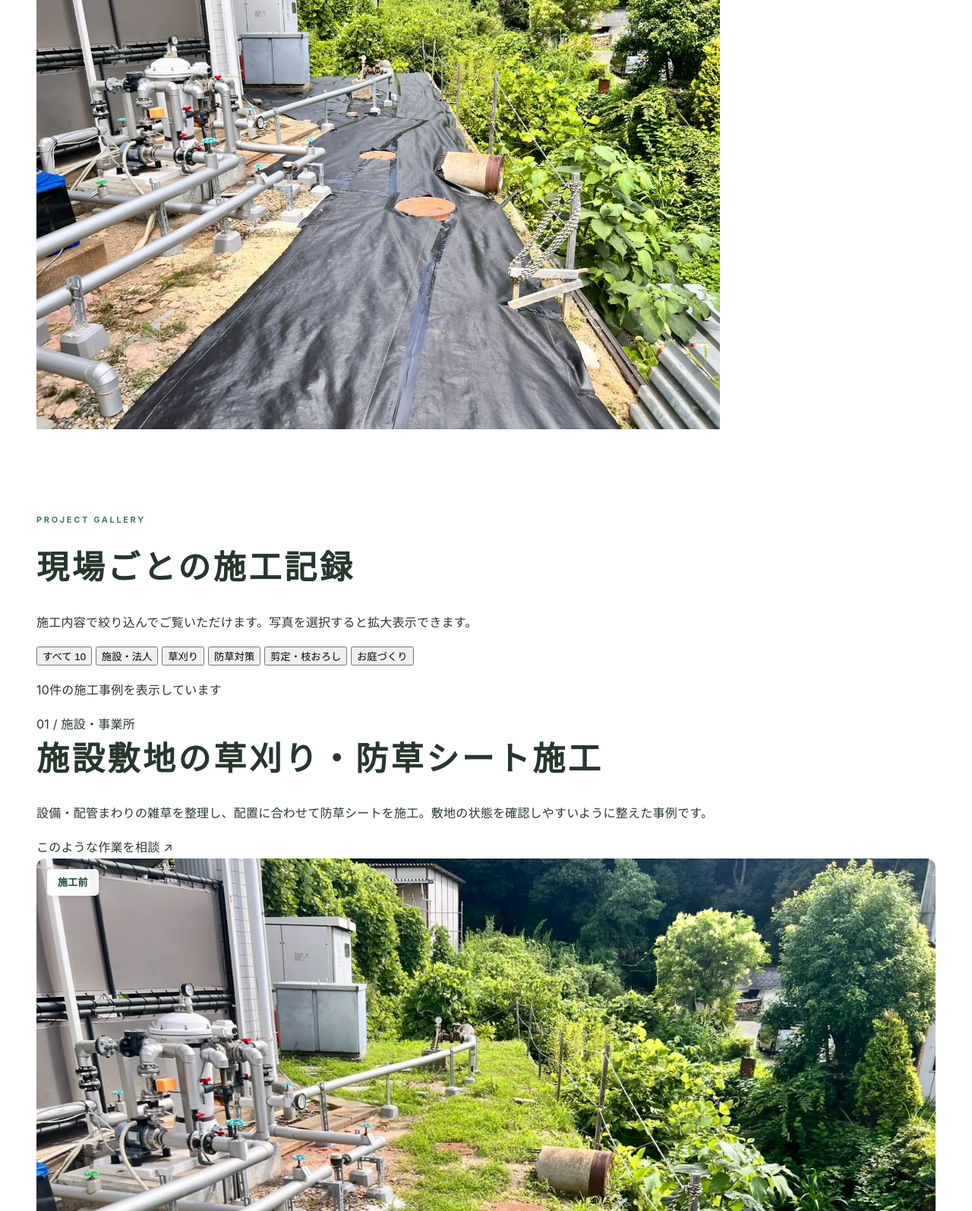
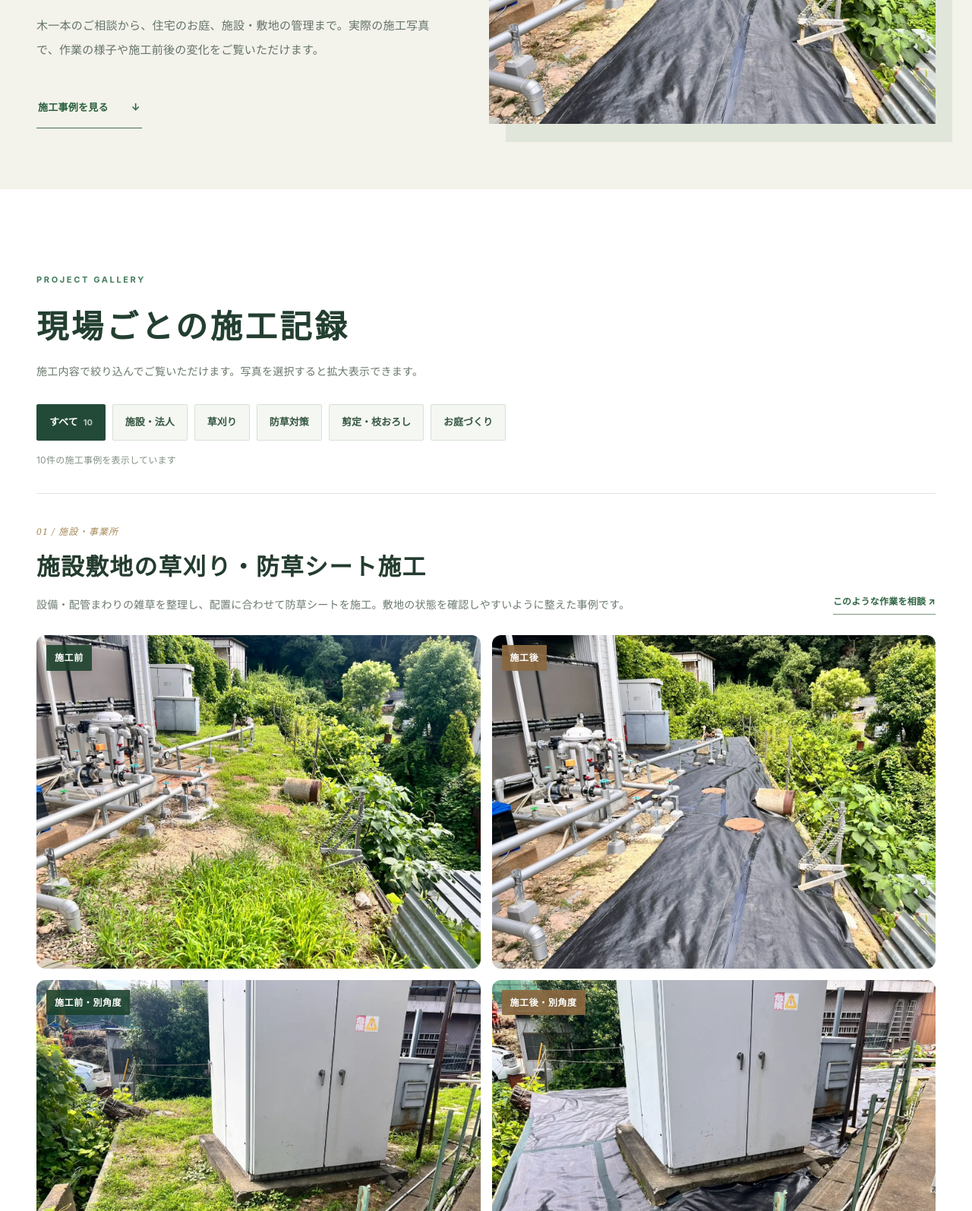
Before and after one commit to yasunari1517-stack/wiztree-website, a plain HTML site: page works.html in a window 1280 px wide. Shown: the part 450-2044 px from the top of the page at 76% size. Drawn offline with Linux system fonts and the light colour scheme.

Commit message:
Style dedicated project portfolio with filterable categories and mobile before-after galleries

```diff
--- a/styles.css
+++ b/styles.css
@@ -561,3 +561,48 @@ body{letter-spacing:.015em;background:#fff}
 @media(max-width:760px){.corporate-page .corporate-project-photos.three{grid-template-columns:1fr 1fr}.corporate-page .corporate-project-photos.three figure:first-child{grid-column:span 2}.corporate-page .corporate-work-project{padding:27px 0 32px}.corporate-page .corporate-residential-divider{margin-top:48px}}
 @media(max-width:540px){.corporate-page .corporate-project-photos,.corporate-page .corporate-project-photos.three,.corporate-page .corporate-project-photos.single{grid-template-columns:1fr}.corporate-page .corporate-project-photos.three figure:first-child{grid-column:auto}.corporate-page .corporate-project-photos{gap:12px}.corporate-page .corporate-project-photos .corp-photo img{aspect-ratio:4/3}}
 @media(prefers-reduced-motion:reduce){.corporate-page .corporate-project-photos .corp-photo img{transition:none}.corporate-page .corporate-project-photos figure:hover img{transform:none}}
+
+/* Dedicated portfolio / works.html */
+.works-page{background:#fff}
+.works-page-hero{position:relative;background:#f3f2eb;padding:78px 0 80px;overflow:hidden}
+.works-page-hero-grid{display:grid;grid-template-columns:minmax(0,.95fr) minmax(0,1.05fr);gap:clamp(30px,5vw,80px);align-items:center}
+.works-page-hero .eyebrow{color:#779077}
+.works-page-hero h1{font-family:"Yu Mincho","Hiragino Mincho ProN",serif;font-size:clamp(43px,5.2vw,69px);color:#1f3f30;line-height:1.2;letter-spacing:.1em;margin:12px 0 25px}
+.works-page-hero-lead{font-family:"Yu Mincho","Hiragino Mincho ProN",serif;font-size:clamp(23px,2.8vw,36px)!important;letter-spacing:.055em;color:#2c4938!important;line-height:1.7!important;margin-bottom:23px!important}
+.works-page-hero p:not(.eyebrow){font-size:15px;line-height:2.1;color:#637369}
+.works-page-hero-link{display:inline-flex;align-items:center;gap:30px;padding:14px 2px;border-bottom:1px solid #476d53;color:#2a603d;font-weight:750;font-size:13px;margin-top:20px}
+.works-page-hero-image{overflow:hidden;box-shadow:22px 24px 0 #e1e6da}
+.works-page-hero-image img{height:auto;width:100%;aspect-ratio:4/3;object-fit:cover}
+.works-page-section{background:#fff}
+.works-page-section-head h2{font-family:"Yu Mincho","Hiragino Mincho ProN",serif;font-size:clamp(28px,3.3vw,43px);margin:0 0 13px;color:#233f31}
+.works-page-section-head>p:last-child{font-size:14px;color:#69786c;line-height:1.95;margin:0 0 30px}
+.works-filter{display:flex;gap:9px;flex-wrap:wrap;margin:0 0 15px}
+.works-filter-button{cursor:pointer;border:1px solid #d6e1d5;border-radius:2px;background:#f5f7f2;color:#355640;padding:11px 16px;font:inherit;font-size:13px;font-weight:700;transition:background .2s,color .2s}
+.works-filter-button span{font-size:11px;color:inherit;opacity:.7;margin-left:4px}
+.works-filter-button:hover,.works-filter-button.is-active{background:#234a38;color:#fff;border-color:#234a38}
+.works-filter-button:focus-visible{outline:3px solid #b4cda8;outline-offset:2px}
+.works-results-count{font-size:12px;color:#829085;margin:0 0 33px}
+.works-project{padding:34px 0 46px;margin-bottom:16px;border-top:1px solid #dde6dd}
+.works-project[hidden]{display:none!important}
+.works-project-heading{display:flex;justify-content:space-between;align-items:end;gap:24px;margin-bottom:27px}
+.works-project-heading>div{max-width:820px}
+.works-project-index{font:italic 12px Georgia,serif;color:#a58958;letter-spacing:.1em}
+.works-project h2{font-family:"Yu Mincho","Hiragino Mincho ProN",serif;font-size:clamp(23px,2.4vw,33px);color:#243c2f;letter-spacing:.045em;margin:12px 0}
+.works-project-heading p{color:#6b7a6f;font-size:14px;line-height:1.9;margin:0}
+.works-project-contact{color:#2c6340;font-size:12px;font-weight:750;white-space:nowrap;padding-bottom:6px;border-bottom:1px solid #7b987d}
+.works-detail-gallery{display:grid;grid-template-columns:repeat(2,minmax(0,1fr));gap:15px}
+.works-detail-gallery.one-photo{grid-template-columns:minmax(0,620px)}
+.works-detail-photo{margin:0;min-width:0;position:relative;overflow:hidden;background:#edf0e9}
+.works-detail-photo img{width:100%;height:auto;aspect-ratio:4/3;object-fit:cover;transition:transform .25s;cursor:zoom-in}
+.works-detail-photo:hover img{transform:scale(1.015)}
+.works-detail-photo figcaption{position:absolute;top:13px;left:13px;border-radius:1px;padding:6px 11px;background:rgba(27,64,43,.88);color:#fff;font-size:12px;font-weight:700;letter-spacing:.05em}
+.works-detail-photo:nth-child(even) figcaption{background:rgba(138,105,65,.92)}
+.works-page-note{font-size:12px;line-height:2;color:#7a857d;margin:22px 0 0}
+.works-crosslink{background:#e8eee5;padding:57px 0}
+.works-crosslink-grid{display:flex;gap:24px;align-items:center;justify-content:space-between}
+.works-crosslink h2{font-family:"Yu Mincho","Hiragino Mincho ProN",serif;font-size:clamp(23px,2.6vw,33px);color:#244434;line-height:1.55;margin:0 0 12px}
+.works-crosslink p:last-child{font-size:14px;line-height:1.8;color:#657568;margin:0}
+.works-crosslink a{flex-shrink:0;background:#234a38;color:#fff;padding:16px 21px;border-radius:2px;font-size:13px;font-weight:750}
+@media(max-width:800px){.works-page-hero-grid{grid-template-columns:1fr}.works-page-hero-image{max-width:680px}.works-project-heading{flex-direction:column;align-items:flex-start;gap:14px}.works-crosslink-grid{display:block}.works-crosslink a{display:inline-block;margin-top:20px}}
+@media(max-width:600px){.works-page-hero{padding:50px 0 55px}.works-page-hero-image{box-shadow:10px 12px 0 #e1e6da}.works-page-section{padding-top:64px}.works-filter{gap:7px}.works-filter-button{padding:10px 12px;font-size:12px}.works-detail-gallery{grid-template-columns:1fr;gap:11px}.works-project{padding:26px 0 34px}.works-project-heading{margin-bottom:20px}.works-detail-photo figcaption{font-size:11px;top:9px;left:9px}}
+@media(prefers-reduced-motion:reduce){.works-filter-button,.works-detail-photo img{transition:none}.works-detail-photo:hover img{transform:none}}
```
